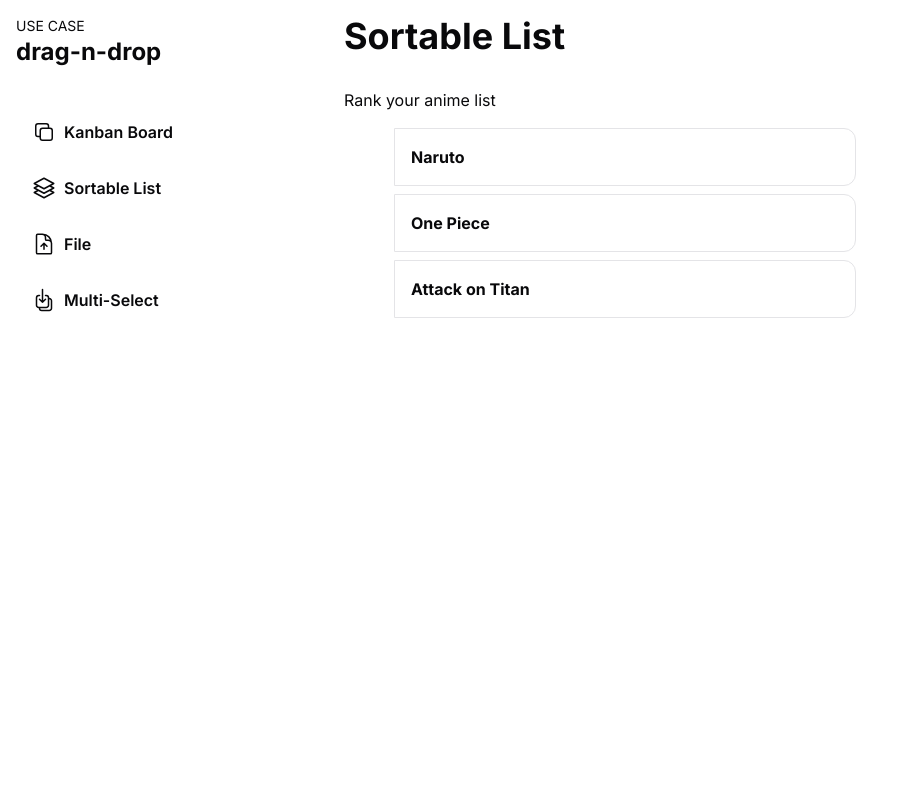
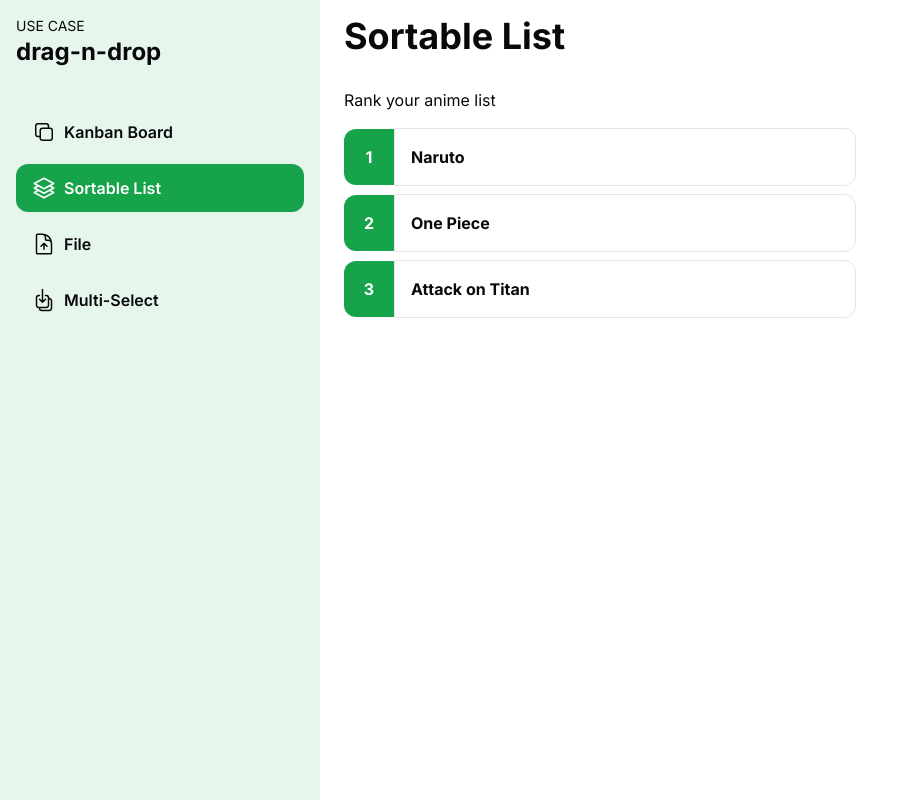
Before and after one commit to Permanaa/scratching-in-next, a Next.js app: page /drag-n-drop/sortable-list in a window 1280 px wide. Shown: the whole page, without its empty margins (0-903 px from the left). Built offline with nearby package versions, Linux system fonts and the light colour scheme; no server answers.

Commit message:
update component dialog kanban dnd page

```diff
--- a/src/app/drag-n-drop/globals.css
+++ /dev/null
@@ -1,17 +0,0 @@
-@tailwind base;
-@tailwind components;
-@tailwind utilities;
-
-:root {
-  --foreground-rgb: 26, 46, 5;
-}
-
-body {
-  color: rgb(var(--foreground-rgb));
-}
-
-@layer utilities {
-  .text-balance {
-    text-wrap: balance;
-  }
-}
--- a/src/app/drag-n-drop/layout.tsx
+++ b/src/app/drag-n-drop/layout.tsx
@@ -1,9 +1,5 @@
 import type { Metadata } from "next";
-import { Inter } from "next/font/google";
-import "./globals.css";
 import Navigation from "@/components/navigation";
-
-const inter = Inter({ subsets: ["latin"] });
 
 export const metadata: Metadata = {
   title: "Drag n Drop | use case",
@@ -16,25 +12,15 @@
   children: React.ReactNode;
 }>) {
   return (
-    <html lang="en">
-      <body className={inter.className}>
-        <div className="flex">
-          <div className="min-w-80 w-80 h-screen p-4 bg-main-50">
-            <div className="mb-10">
-              <p className="text-sm">
-                USE CASE
-              </p>
-              <h1 className="text-2xl font-bold rounded text-main-950">
-                drag-n-drop
-              </h1>
-            </div>
-            <Navigation />
-          </div>
-          <div className="flex-1 overflow-y-auto">
-            {children}
-          </div>
+    <div className="flex">
+      <div className="min-w-80 w-80 h-screen p-4 bg-primary/10">
+        <div className="mb-10">
+          <p className="text-sm">USE CASE</p>
+          <h1 className="text-2xl font-bold rounded">drag-n-drop</h1>
         </div>
-      </body>
-    </html>
+        <Navigation />
+      </div>
+      <div className="flex-1 overflow-y-auto">{children}</div>
+    </div>
   );
 }
--- a/src/app/drag-n-drop/page.tsx
+++ b/src/app/drag-n-drop/page.tsx
@@ -8,6 +8,12 @@
 import { XMark } from "@/icons/x-mark";
 import { DragEvent, FormEvent, useEffect, useState } from "react";
 import { v4 as uuidv4 } from "uuid";
+import {
+  Dialog,
+  DialogContent,
+  DialogHeader,
+  DialogTitle,
+} from "@/components/ui/dialog";
 
 const section = [
   {
@@ -102,7 +108,7 @@
             onDragOver={onDragOver}
             onDrop={(e) => onDrop(e, section.id)}
           >
-            <p className="font-semibold border-b border-main-500 pb-4">
+            <p className="font-semibold border-b border-primary pb-4">
               {section.title}
             </p>
             <div className="py-4 flex flex-col gap-4 h-full">
@@ -139,7 +145,54 @@
         </div>
       )}
 
-      <Modal isOpen={isOpen}>
+      <Dialog modal open={isOpen} onOpenChange={onClose}>
+        <DialogContent>
+          <DialogHeader>
+            <DialogTitle>Create Card</DialogTitle>
+          </DialogHeader>
+          <div>
+            <form className="flex flex-col gap-4" onSubmit={onSubmit}>
+              <div>
+                <label htmlFor="title">
+                  Title<span className="text-red-600">*</span>
+                </label>
+                <input
+                  type="text"
+                  id="title"
+                  name="title"
+                  className="border border-main-200 rounded-lg focus:ring-main-500 focus:border-main-500 block w-full p-2.5"
+                  required
+                />
+              </div>
+              <div className="flex flex-col">
+                <label htmlFor="description">Description</label>
+                <textarea
+                  id="description"
+                  name="description"
+                  className="border border-main-200 rounded-lg focus:ring-main-500 focus:border-main-500 block w-full p-2.5"
+                ></textarea>
+              </div>
+              <div>
+                <label htmlFor="tags">
+                  Tags <span className="text-sm">(separate with commas)</span>
+                </label>
+                <input
+                  type="text"
+                  id="tags"
+                  name="tags"
+                  className="border border-main-200 rounded-lg focus:ring-main-500 focus:border-main-500 block w-full p-2.5"
+                  placeholder="e.g. priority,medium"
+                />
+              </div>
+              <Button type="submit" className="self-end">
+                Create
+              </Button>
+            </form>
+          </div>
+        </DialogContent>
+      </Dialog>
+
+      {/* <Modal isOpen={isOpen}>
         <div className="bg-main-50 rounded-xl p-4 relative min-w-96">
           <div className="flex justify-between mb-4">
             <h5 className="text-xl">Create Card</h5>
@@ -187,7 +240,7 @@
             </form>
           </div>
         </div>
-      </Modal>
+      </Modal> */}
     </main>
   );
 }
--- a/src/app/drag-n-drop/sortable-list/page.tsx
+++ b/src/app/drag-n-drop/sortable-list/page.tsx
@@ -1,4 +1,4 @@
-"use client"
+"use client";
 
 // import Button from "@/components/button";
 import { useState, DragEvent } from "react";
@@ -16,7 +16,7 @@
     id: "3",
     title: "Attack on Titan",
   },
-]
+];
 
 interface IDragInfo {
   index: number | null;
@@ -24,39 +24,39 @@
 }
 
 export default function SortableList() {
-  const [data, setData] = useState(dataSample)
-  const [dragInfo, setDragInfo] = useState<IDragInfo>({ index: null, id: '' })
-  const [hoverId, setHoverId] = useState<string>('')
+  const [data, setData] = useState(dataSample);
+  const [dragInfo, setDragInfo] = useState<IDragInfo>({ index: null, id: "" });
+  const [hoverId, setHoverId] = useState<string>("");
 
   const onDragOver = (e: DragEvent<HTMLDivElement>, hoverIdParam: string) => {
-    e.preventDefault()
+    e.preventDefault();
     if (hoverId !== hoverIdParam) {
-      setHoverId(hoverIdParam)
+      setHoverId(hoverIdParam);
     }
-  }
+  };
 
   const onDragEnd = () => {
-    setHoverId('')
-    setDragInfo({ index: null, id: '' })
-  }
+    setHoverId("");
+    setDragInfo({ index: null, id: "" });
+  };
 
   const onDragStart = (cardId: string) => {
-    const cardIndex = data.findIndex(card => card.id === cardId)
+    const cardIndex = data.findIndex((card) => card.id === cardId);
     setDragInfo({
       index: cardIndex,
       id: cardId,
-    })
-  }
+    });
+  };
 
   const onDrop = (e: DragEvent<HTMLDivElement>, targetId: string) => {
-    e.preventDefault()
-    const cardIndex = data.findIndex(card => card.id === dragInfo.id)
-    const targetIndex = data.findIndex(card => card.id === targetId)
-    const newData = [...data]
-    newData.splice(cardIndex, 1)
-    newData.splice(targetIndex, 0, {...data[cardIndex]})
-    setData(newData)
-  }
+    e.preventDefault();
+    const cardIndex = data.findIndex((card) => card.id === dragInfo.id);
+    const targetIndex = data.findIndex((card) => card.id === targetId);
+    const newData = [...data];
+    newData.splice(cardIndex, 1);
+    newData.splice(targetIndex, 0, { ...data[cardIndex] });
+    setData(newData);
+  };
 
   return (
     <main className="py-4 pr-4">
@@ -72,7 +72,7 @@
             <li key={item.id}>
               {/* <hr className={`mb-1 ${item.id === hoverId && typeof dragInfo.index === 'number' && dragInfo.index > index ? 'border-main-400' : 'border-white'}`} /> */}
               <div className="flex items-center">
-                <div className="w-[50px] p-4 flex justify-center bg-main-500 text-white font-bold rounded-l-lg">
+                <div className="w-[50px] p-4 flex justify-center bg-primary text-white font-bold rounded-l-lg">
                   {index + 1}
                 </div>
                 <div
@@ -92,5 +92,5 @@
         </ul>
       </div>
     </main>
-  )
+  );
 }
--- a/src/components/kanban-card.tsx
+++ b/src/components/kanban-card.tsx
@@ -1,4 +1,4 @@
-"use client"
+"use client";
 
 import { HTMLAttributes, useState } from "react";
 import Tag from "./tag";
@@ -18,31 +18,36 @@
   tags,
   onDragStart,
   className,
-  onDelete
+  onDelete,
 }: IKanbanCardProps) {
-  const [isOpen, setIsOpen] = useState<boolean>(false)
+  const [isOpen, setIsOpen] = useState<boolean>(false);
   return (
     <div
       draggable
       onDragStart={onDragStart}
-      className={"rounded-lg p-4 bg-main-50 cursor-grab relative " + className}
+      className={
+        "rounded-lg p-4 bg-primary/10 cursor-grab relative " + className
+      }
     >
       {!!tags?.length && (
         <div className="mb-2 flex gap-2">
-          {tags?.map(tagItem => (
+          {tags?.map((tagItem) => (
             <Tag key={tagItem}>{tagItem}</Tag>
           ))}
         </div>
       )}
       <div className="absolute top-4 right-4">
         <div className="relative">
-          <button onClick={() => setIsOpen(prev => !prev)}>
+          <button onClick={() => setIsOpen((prev) => !prev)}>
             <EllipsisVertical />
           </button>
-          <ul hidden={!isOpen} className="absolute z-20 -right-1 bg-white border py-2 rounded-lg">
+          <ul
+            hidden={!isOpen}
+            className="absolute z-20 -right-1 bg-white border py-2 rounded-lg"
+          >
             <li
               onClick={onDelete}
-              className="hover:bg-main-50 px-4 py-2 cursor-pointer flex gap-2 text-red-600"
+              className="hover:bg-primary/10 px-4 py-2 cursor-pointer flex gap-2 text-red-600"
             >
               <Trash className="w-5" /> Delete
             </li>
@@ -52,5 +57,5 @@
       <p className="font-semibold mb-1">{title}</p>
       <p className="text-sm">{description}</p>
     </div>
-  )
+  );
 }
--- a/src/components/navigation.tsx
+++ b/src/components/navigation.tsx
@@ -1,4 +1,4 @@
-"use client"
+"use client";
 
 import Link from "next/link";
 import StackIcon from "@/icons/stack";
@@ -16,7 +16,7 @@
   {
     title: "Sortable List",
     slug: "/drag-n-drop/sortable-list",
-    icon: Stack3DIcon
+    icon: Stack3DIcon,
   },
   {
     title: "File",
@@ -27,24 +27,31 @@
     title: "Multi-Select",
     slug: "/drag-n-drop/multi-select",
     icon: ArrowDownOnSquare,
-  }
-]
+  },
+];
 
 export default function Navigation() {
-  const pathname = usePathname()
+  const pathname = usePathname();
   return (
     <ul className="flex flex-col gap-2">
-      {menu.map(item => {
-        const isActive = item.slug === pathname
+      {menu.map((item) => {
+        const isActive = item.slug === pathname;
         return (
           <li key={item.slug}>
-            <Link href={item.slug} className={`flex gap-2 px-4 py-3 rounded-lg font-semibold ${isActive ? "bg-main-500 text-main-50 hover:bg-main-400" : "text-main-950 hover:bg-main-100"}`}>
+            <Link
+              href={item.slug}
+              className={`flex gap-2 px-4 py-3 rounded-lg font-semibold ${
+                isActive
+                  ? "bg-primary text-white hover:bg-primary/90"
+                  : "hover:bg-primary/20"
+              }`}
+            >
               <item.icon className="w-6" />
               <p>{item.title}</p>
             </Link>
           </li>
-        )
+        );
       })}
     </ul>
-  )
+  );
 }
--- a/src/components/tag.tsx
+++ b/src/components/tag.tsx
@@ -1,13 +1,13 @@
-import { ReactNode } from "react"
+import { ReactNode } from "react";
 
 export interface ITagProps {
-  children: ReactNode
+  children: ReactNode;
 }
 
 export default function Tag({ children }: ITagProps) {
   return (
-    <div className="px-3 rounded-full bg-gradient-to-b from-main-500 to-main-400 text-main-50 text-sm">
+    <div className="px-3 rounded-full bg-gradient-to-b from-primary to-primary/80 text-white text-sm">
       {children}
     </div>
-  )
+  );
 }
```
